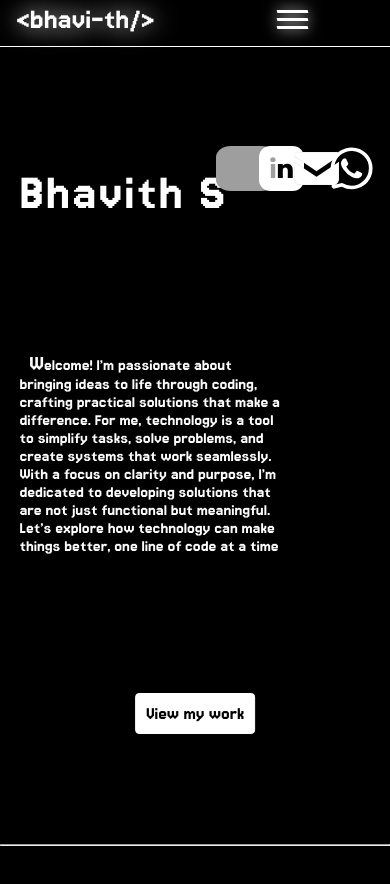
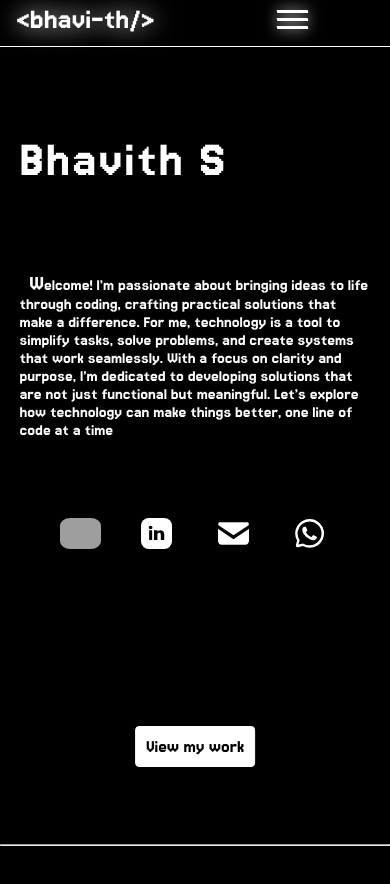
Before and after one commit to bhavi-th/portfolio, a React (Create React App) app: page / in a window 390 px wide. Shown: the top 884 px of the page. Built offline with nearby package versions, Linux system fonts and the light colour scheme; grey boxes are pictures that could not be loaded.

Commit message:
Made icons and navbar responsive

```diff
--- a/src/components/Home.css
+++ b/src/components/Home.css
@@ -48,6 +48,7 @@
 }
 
 #social-links img {
+    height: 8vmin;
     border-radius: 25%;
 }
 
@@ -99,3 +100,18 @@
     background-color: white;
     color: black;
 }
+
+@media (max-width:1024px) {
+    .Home {
+        grid-template-rows: repeat(4, 1fr);
+        grid-template-columns: 1fr;
+    }
+
+    #social-links {
+        grid-row: 3/4;
+    }
+
+    .Home p {
+        width: 100%;
+    }
+}
--- a/src/components/Home.js
+++ b/src/components/Home.js
@@ -14,10 +14,10 @@ function Home({ themeInverted }) {
             <span id="name">Bhavith S</span>
             <ul id="social-links">
                 {console.log(themeInverted)}
-                <li><a href="https://github.com/bhavi-th" target="_blank" rel="noreferrer"><img src={themeInverted ? GithubInverted : Github} alt="social links" height="45" /></a></li>
-                <li><a href="https://www.linkedin.com/in/bhavith-s/" target="_blank" rel="noreferrer"><img src={themeInverted ? LinkedInInverted : LinkedIn} alt="social links" height="45" /></a></li>
-                <li><a href="mailto:bhaviths20@gmail.com" target="_blank" rel="noreferrer"><img src={themeInverted ? MailInverted : Mail} alt="social links" height="45" /></a></li>
-                <li><a href="https://wa.me/919901949627" target="_blank" rel="noreferrer"><img src={themeInverted ? WhatsappInverted : Whatsapp} alt="social links" height="45" /></a></li>
+                <li><a href="https://github.com/bhavi-th" target="_blank" rel="noreferrer"><img src={themeInverted ? GithubInverted : Github} alt="social links" /></a></li>
+                <li><a href="https://www.linkedin.com/in/bhavith-s/" target="_blank" rel="noreferrer"><img src={themeInverted ? LinkedInInverted : LinkedIn} alt="social links" /></a></li>
+                <li><a href="mailto:bhaviths20@gmail.com" target="_blank" rel="noreferrer"><img src={themeInverted ? MailInverted : Mail} alt="social links" /></a></li>
+                <li><a href="https://wa.me/919901949627" target="_blank" rel="noreferrer"><img src={themeInverted ? WhatsappInverted : Whatsapp} alt="social links" /></a></li>
             </ul>
             <p>
                 Welcome! I’m passionate about bringing ideas to life through coding,
--- a/src/components/Navbar.css
+++ b/src/components/Navbar.css
@@ -105,6 +105,7 @@
     .Navbar ul {
         grid-column: span 2;
         height: 0px;
+        backdrop-filter: blur(15px);
         overflow: hidden;
         transition: height 250ms linear;
     }
```
